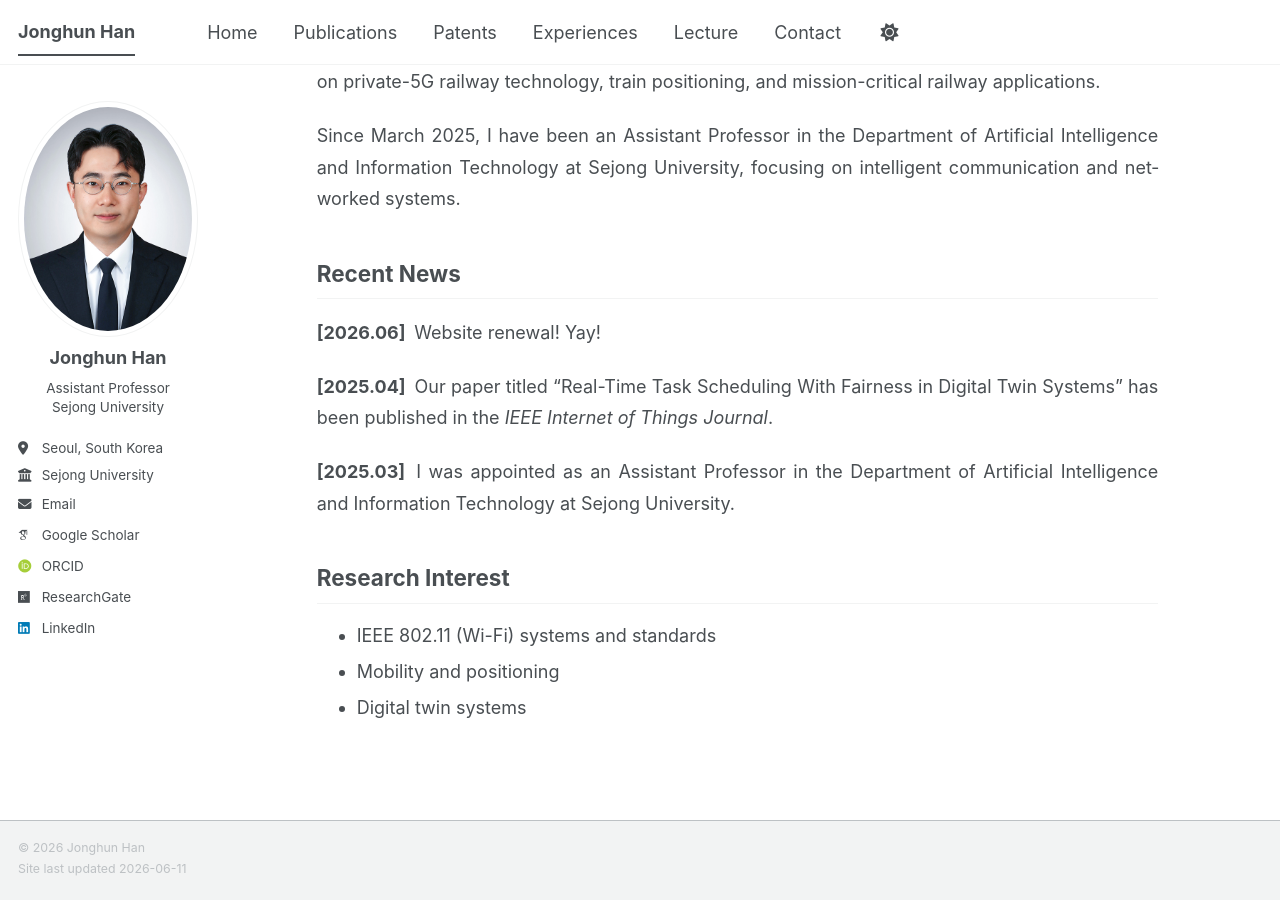
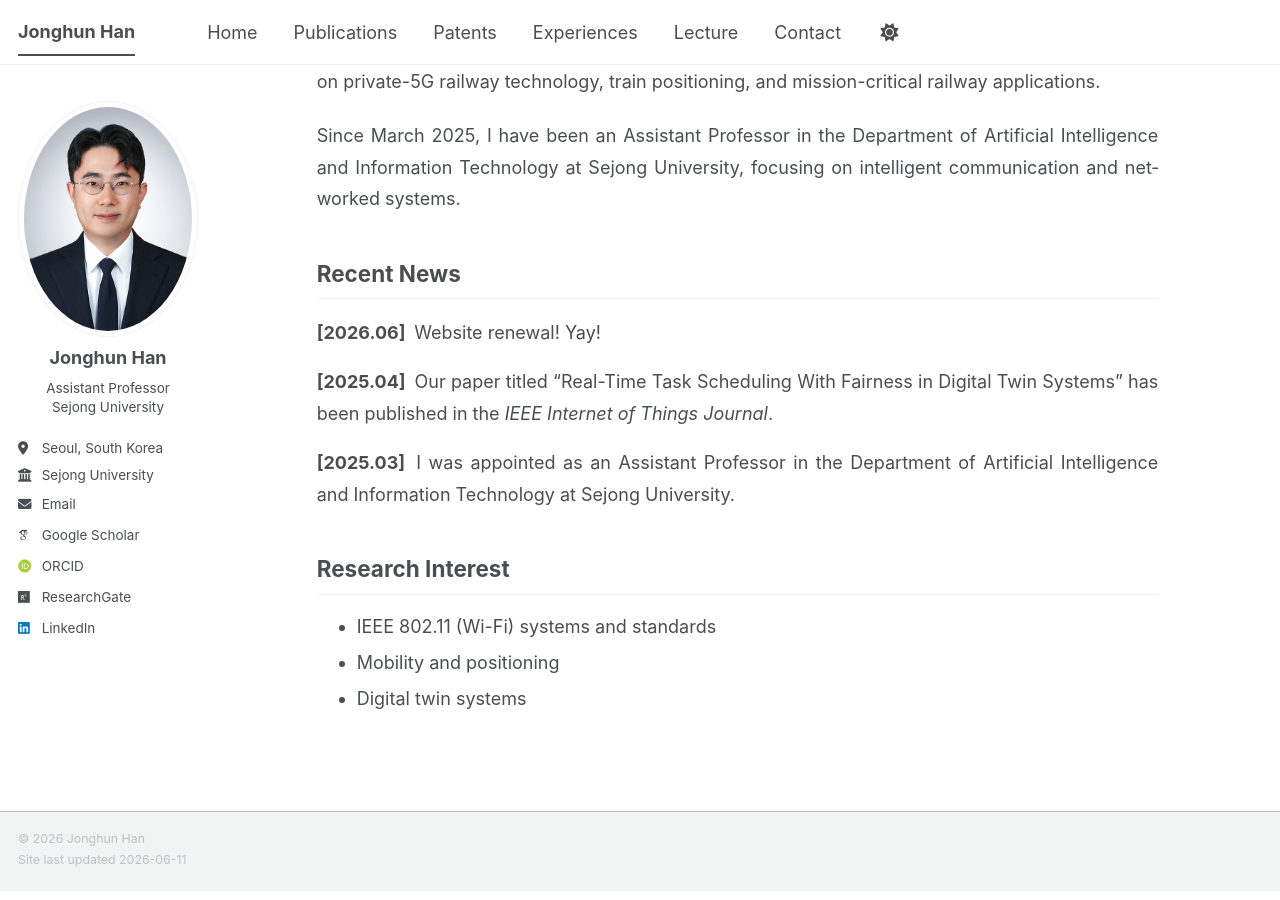
Before and after one commit to icnsl/icnsl.github.io, a Jekyll site: the page built from _pages/about.md, in a window 1280 px wide and 900 px high, scrolled down 375 px. Built offline with Jekyll 4.4.1, drawn with Linux system fonts in a browser that asks for light colours; some web fonts are replaced; a script bundle is joined from its source files by our own code; library files that are not in the unit come from our copies.

Commit message:
Update _page.scss

```diff
--- a/_sass/layout/_page.scss
+++ b/_sass/layout/_page.scss
@@ -545,7 +545,7 @@
 
 .page__content .news-entry {
   display: block;
-  margin: 0 0 1.25em 0;
+  margin: 0 0 1em 0;
   padding: 0;
   line-height: 1.75;
 
```
